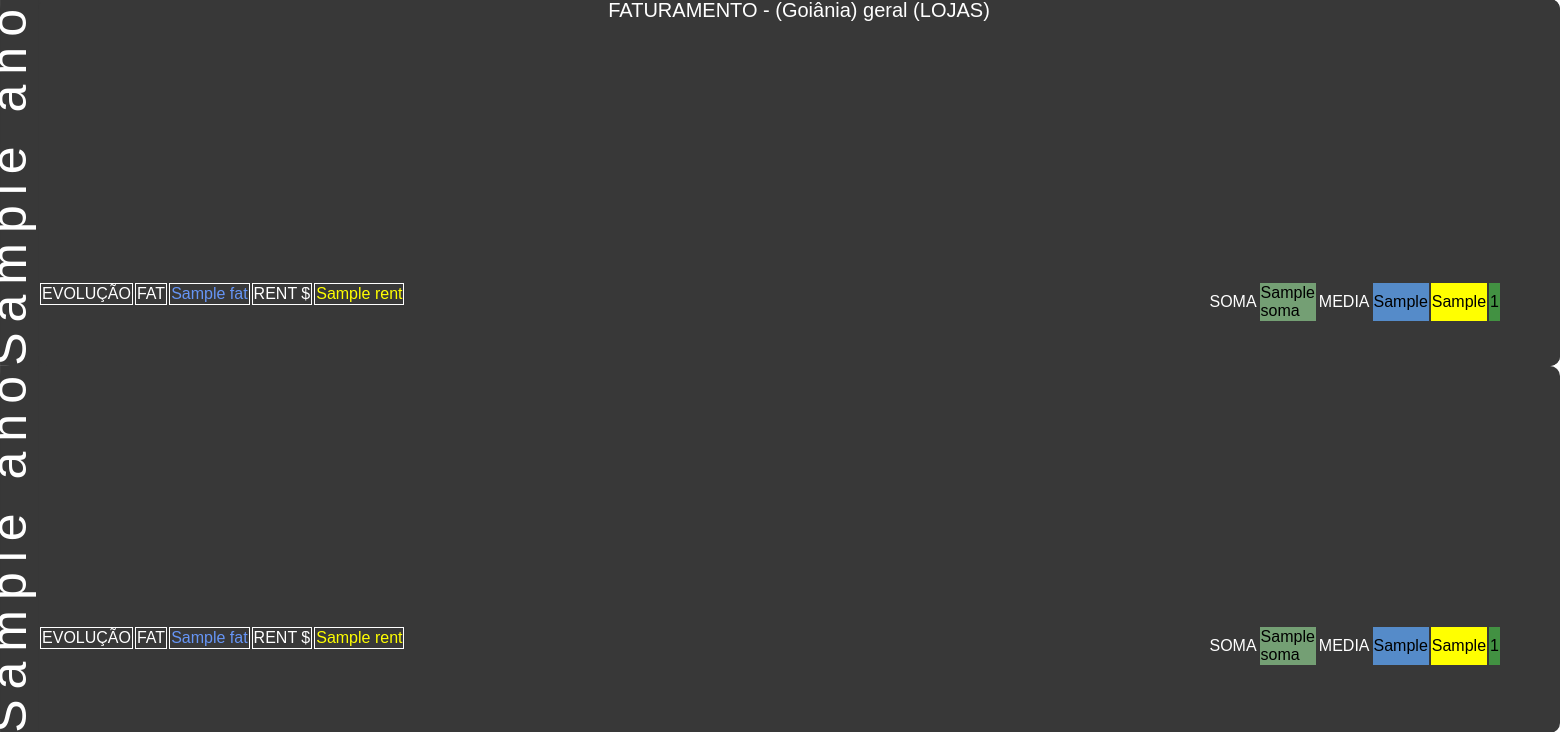
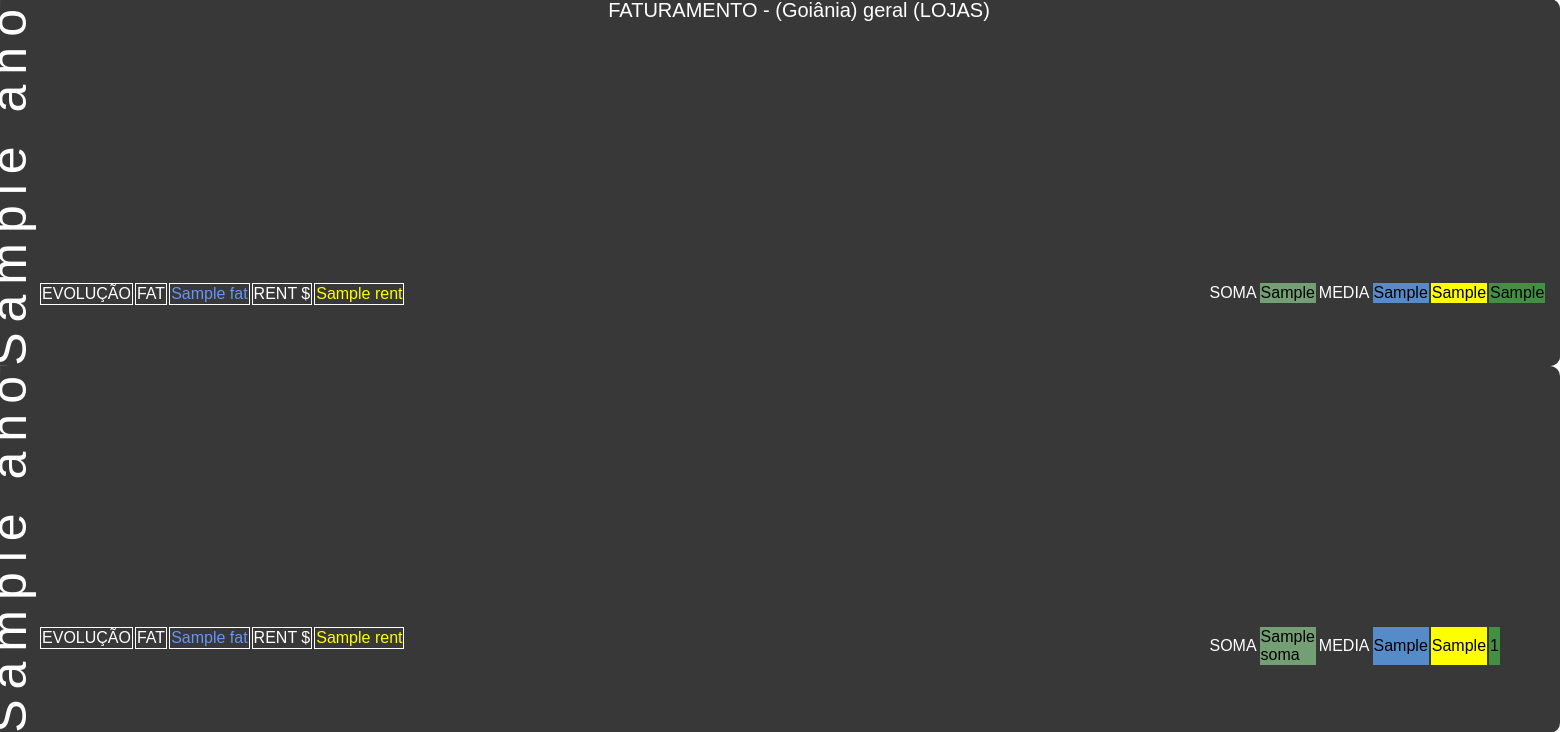
Before and after one commit to bnxbank/dashboard_grupoAlves, a Flask app: template flaskProject/templates/faturamento.html in a window 1560 px wide. Shown: the part 122-854 px from the top of the page. Run offline with Flask 3, Linux system fonts and the light colour scheme; the template is opened without the code that fills it: most values are stand-ins (such as "Sample title", 1, 10 or a date in 2020); some libraries are stand-ins or nearby versions.

Commit message:
upload 2

```diff
--- a/flaskProject/app.py
+++ b/flaskProject/app.py
@@ -214,36 +214,37 @@ def faturamento():
 
     allData3 = gr.consulta('GERAL', 'GERAL', anos[0],1) #valor correspondente a 2022
     matriz = np.array(allData3)
-    soma_A11 = np.sum(matriz[:,0])
-    soma_A12 = np.sum(matriz[:,1])
-    media_A13 = np.mean(matriz[:,2])
-    print(soma_A11, soma_A12, media_A13)
+    soma_A10 = np.sum(matriz[:,0])
+    soma_A11 = np.mean(matriz[:,0])
+    soma_A12 = np.mean(matriz[:,1])
+    soma_A13 = np.mean(matriz[:,2])
+    print(soma_A10, soma_A11, soma_A12, soma_A13)
 
-    allData4 = gr.consulta('GERAL', 'GERAL', anos[0],1) #valor correspondente a 2021
+    allData4 = gr.consulta('GERAL', 'GERAL', anos[1],1) #valor correspondente a 2021
     matriz = np.array(allData4)
     soma_A21 = np.sum(matriz[:,0])
-    soma_A22 = np.sum(matriz[:,1])
+    soma_A22 = np.mean(matriz[:,1])
     media_A23 = np.mean(matriz[:,2])
 
-    allData5 = gr.consulta('GERAL', 'GERAL', anos[1],1) #valor correspondente a 2020
+    allData5 = gr.consulta('GERAL', 'GERAL', anos[2],1) #valor correspondente a 2020
     matriz = np.array(allData5)
     soma_A31 = np.sum(matriz[:,0])
     soma_A32 = np.sum(matriz[:,1])
     media_A33 = np.mean(matriz[:,2])
 
-    allData6 = gr.consulta('GERAL', 'GERAL', anos[2],1) #valor correspondente a 2019
+    allData6 = gr.consulta('GERAL', 'GERAL', anos[3],1) #valor correspondente a 2019
     matriz = np.array(allData6)
     soma_A41 = np.sum(matriz[:,0])
     soma_A42 = np.sum(matriz[:,1])
     media_A43 = np.mean(matriz[:,2])
 
-    allData7 = gr.consulta('GERAL', 'GERAL', anos[3],1) #valor correspondente a 2018
+    allData7 = gr.consulta('GERAL', 'GERAL', anos[4],1) #valor correspondente a 2018
     matriz = np.array(allData7)
     soma_A51 = np.sum(matriz[:,0])
     soma_A52 = np.sum(matriz[:,1])
     media_A53 = np.mean(matriz[:,2])
 
-    allData8 = gr.consulta('GERAL', 'GERAL', anos[4],1) #valor correspondente a 2017
+    allData8 = gr.consulta('GERAL', 'GERAL', anos[5],1) #valor correspondente a 2017
     matriz = np.array(allData8)
     soma_A61 = np.sum(matriz[:,0])
     soma_A62 = np.sum(matriz[:,1])
@@ -266,7 +267,7 @@ def faturamento():
                            evolucao3=evolucao3, evolucao4=evolucao4, evolucao5=evolucao5,
                            evolucao6=evolucao6, evolucao7=evolucao7, evolucao8=evolucao8,
                            evolucao9=evolucao9, soma3=soma3, soma4=soma4, soma5=soma5,
-                           soma6=soma6, soma7=soma7, soma8=soma8, soma9=soma9, anos=anos)
+                           soma6=soma6, soma7=soma7, soma8=soma8, soma9=soma9, anos=anos, soma_A10=soma_A10, soma_A11=soma_A11, soma_A12=soma_A12, soma_A13=soma_A13,)
 
 
 
--- a/flaskProject/templates/faturamento.html
+++ b/flaskProject/templates/faturamento.html
@@ -181,11 +181,11 @@ google.charts.setOnLoadCallback(function () {
                                                 <table>
                                                     <tr>
                                                         <td>SOMA</td>
-                                                        <td>{{ soma3.soma }}</td>
+                                                        <td>{{ soma_A10 }}</td>
                                                         <td>MEDIA</td>
-                                                        <td>{{ soma3.media1 }}</td>
-                                                        <td>{{ soma3.media2 }}</td>
-                                                        <td>{{ soma3.percentual }}</td>
+                                                        <td>{{ soma_A11 }}</td>
+                                                        <td>{{ soma_A12 }}</td>
+                                                        <td>{{ soma_A13 }}</td>
                                                     </tr>
                                                 </table>
                                             </div>
```
